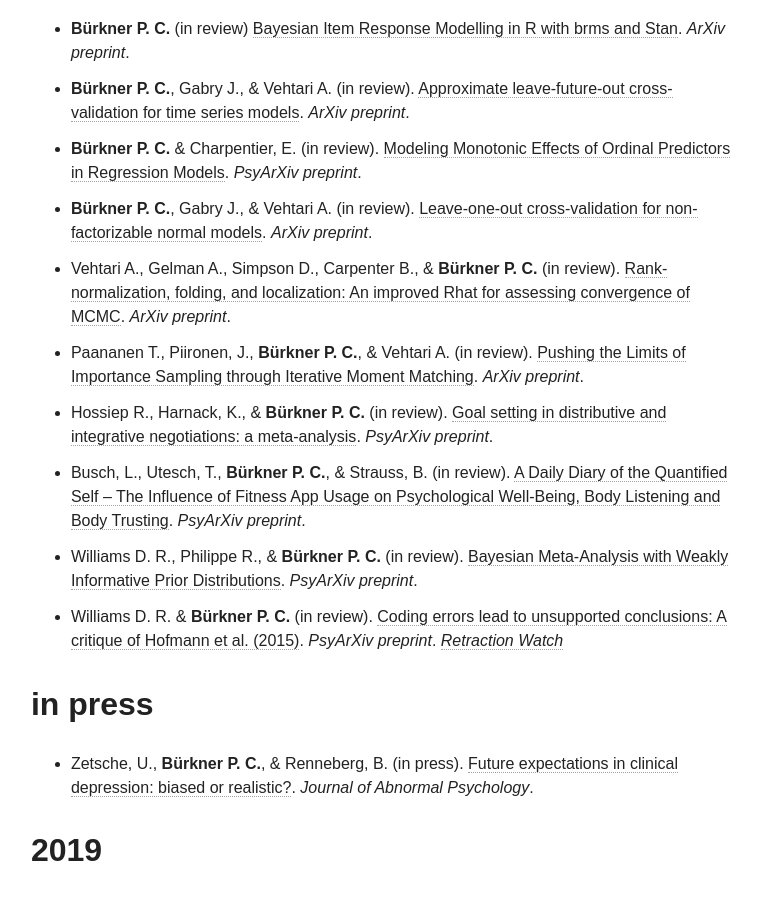
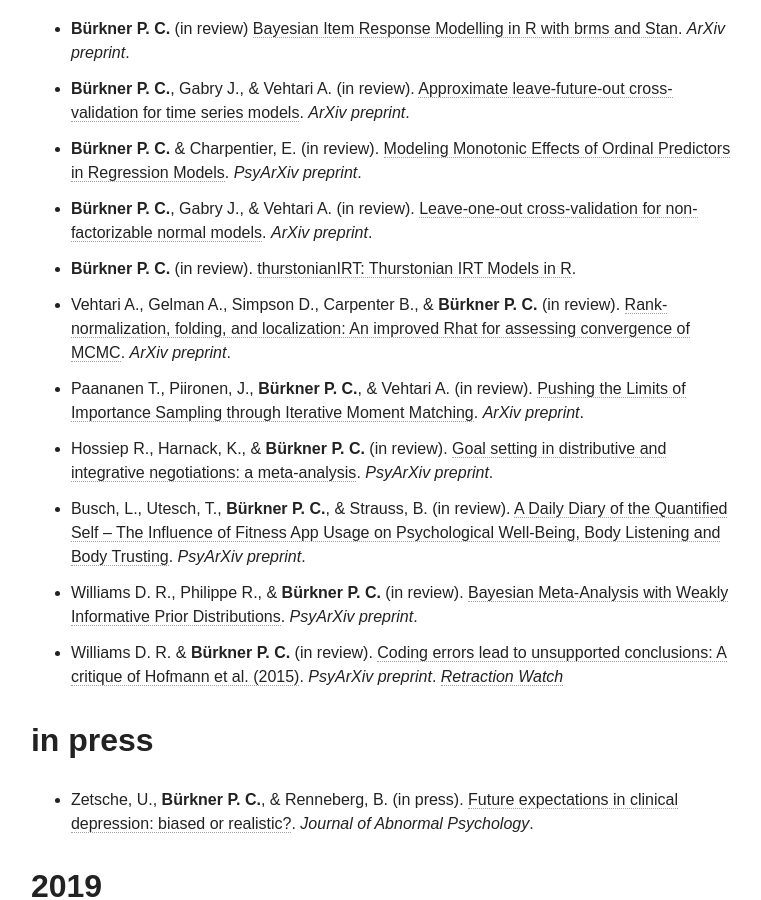
Before and after one commit to paul-buerkner/paul-buerkner.github.io, a Jekyll site: the page built from publications/index.md, in a window 1280 px wide and 900 px high, scrolled down 653 px. Shown: the whole window, without its empty margins (255-1016 px from the left). Built offline with Jekyll 4.4.1, drawn with Linux system fonts in a browser that asks for light colours; nearby versions of some CDN libraries.

Commit message:
add new preprint

```diff
--- a/publications/index.md
+++ b/publications/index.md
@@ -9,6 +9,7 @@
 * **Bürkner P. C.**, Gabry J., & Vehtari A. (in review). [Approximate leave-future-out cross-validation for time series  models](https://arxiv.org/abs/1902.06281). *ArXiv preprint*.
 * **Bürkner P. C.** & Charpentier, E. (in review). [Modeling Monotonic Effects of Ordinal Predictors in Regression Models](https://psyarxiv.com/9qkhj/). *PsyArXiv preprint*.
 * **Bürkner P. C.**, Gabry J., & Vehtari A. (in review). [Leave-one-out cross-validation for non-factorizable normal models](http://arxiv.org/abs/1810.10559). *ArXiv preprint*.
+* **Bürkner P. C.** (in review). [thurstonianIRT: Thurstonian IRT Models in R](https://github.com/paul-buerkner/thurstonianIRT/blob/master/paper/paper.pdf).
 * Vehtari A., Gelman A., Simpson D., Carpenter B., & **Bürkner P. C.** (in review). [Rank-normalization, folding, and localization: An improved Rhat for assessing convergence of MCMC](https://arxiv.org/abs/1903.08008). *ArXiv preprint*.
 * Paananen T., Piironen, J., **Bürkner P. C.**, & Vehtari A. (in review). [Pushing the Limits of Importance Sampling through Iterative Moment Matching](http://arxiv.org/abs/1906.08850). *ArXiv preprint*.
 * Hossiep R., Harnack, K., & **Bürkner P. C.** (in review). [Goal setting in distributive and integrative negotiations: a meta-analysis](https://psyarxiv.com/mkgxt). *PsyArXiv preprint*.
```
